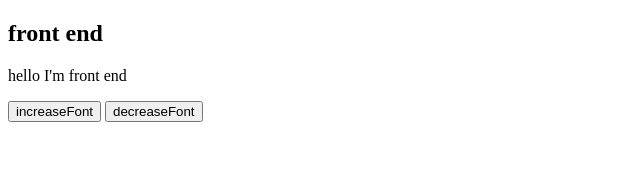
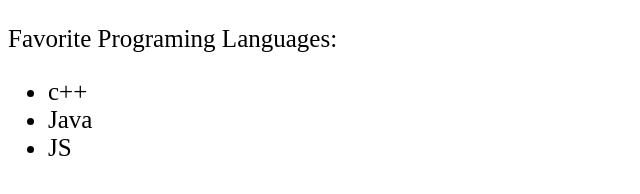
Before and after one commit to naila-saleh/taskJS0, a plain HTML site: page index.html in a window 1280 px wide. Shown: the whole page, without its empty margins (0-640 px from the left). Drawn offline with Linux system fonts and the light colour scheme.

Commit message:
add li by js

```diff
--- a/index.html
+++ b/index.html
@@ -8,10 +8,8 @@
 </head>
 <body>
     <div>
-        <h2>front end</h2>
-        <p>hello I'm front end</p>
-        <button type="text" class="increaseFontBtn">increaseFont</button>
-        <button type="text" class="decreaseFontBtn">decreaseFont</button>
+        <p>Favorite Programing Languages:</p>
+        <ul></ul>
     </div>
     <script src="./main.js"></script>
 </body>
--- a/main.css
+++ b/main.css
@@ -1,12 +1,3 @@
-.increaseFont h2{
-    font-size: 30px;
+li , p{
+    font-size: 25px;
 }
-.increaseFont p{
-    font-size: 20px;
-}
-.decreaseFont h2{
-    font-size: 24px;
-}
-.decreaseFont p{
-    font-size: 16px;
-}
--- a/main.js
+++ b/main.js
@@ -1,13 +1,5 @@
-var body=document.querySelector('body');
-var increse=document.querySelector(".increaseFontBtn");
-var decrese=document.querySelector(".decreaseFontBtn");
-function increaseFontSize(){
-    body.classList.add("increaseFont");
-    body.classList.remove("decreaseFont");
-}
-function decreaseFontSize(){
-    body.classList.add("decreaseFont");
-    body.classList.remove("increaseFont");
-}
-decrese.onclick=decreaseFontSize;
-increse.onclick=increaseFontSize;
+var data="";
+data += "<li>c++</li>";
+data += "<li>Java</li>";
+data += "<li>JS</li>";
+document.querySelector("ul").innerHTML= data;
```
